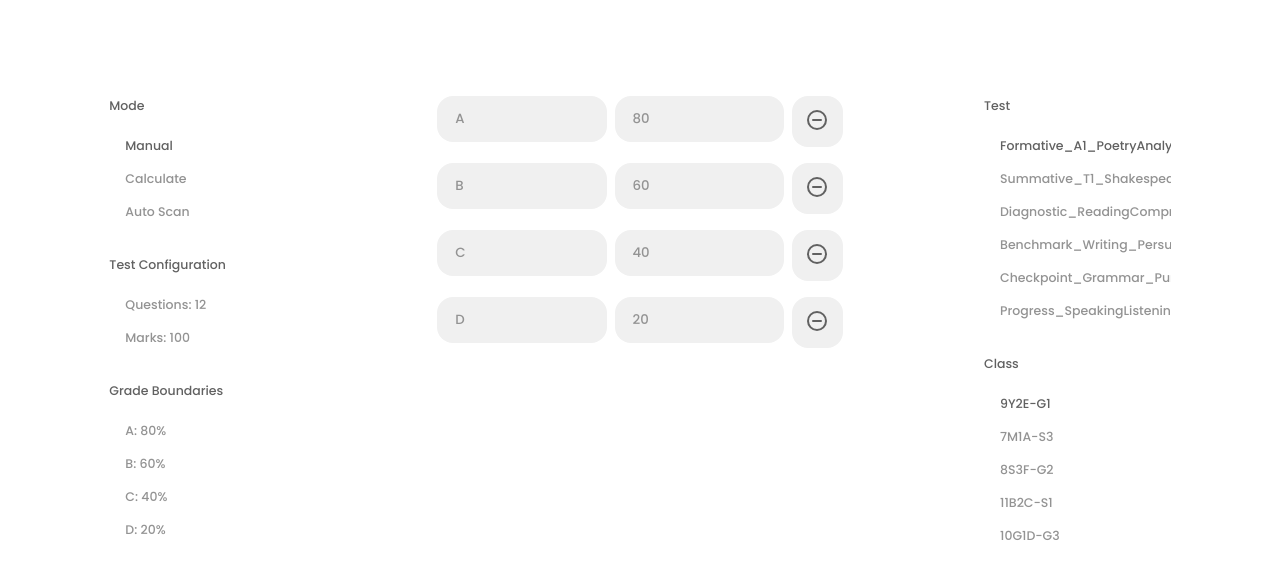
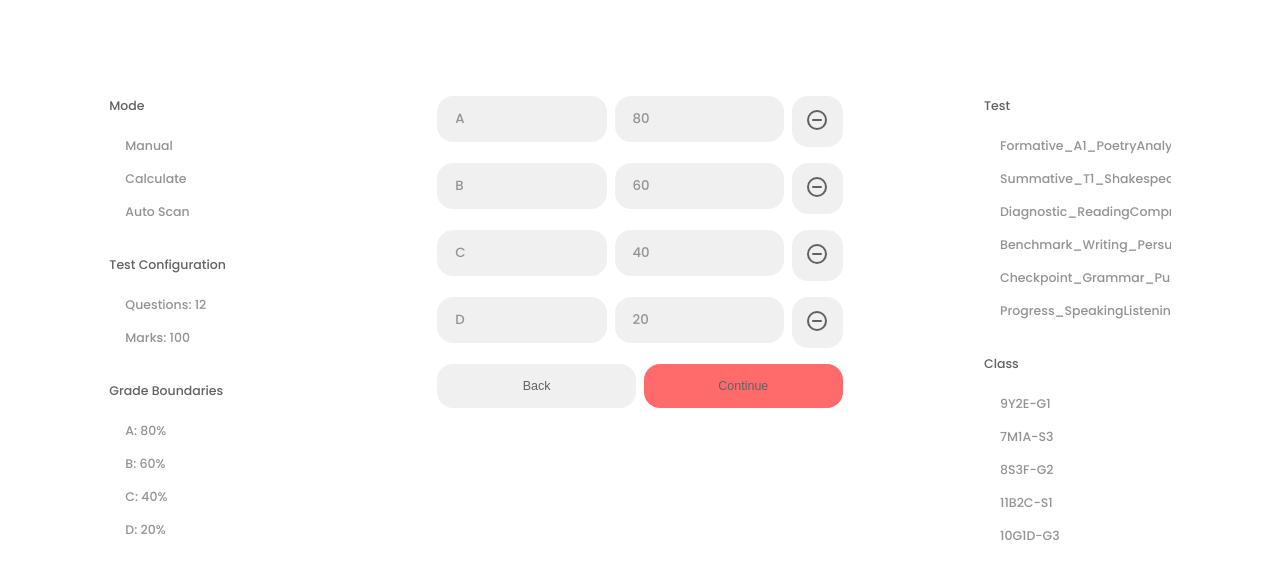
Before and after one commit to 1imo/Marking-Tool-3.0, a React (Vite) app in the folder client/: page / in a window 1280 px wide. Shown: the top 578 px of the page. Built offline with nearby package versions, Linux system fonts and the light colour scheme.

Commit message:
Forgive me for my rerenders

```diff
--- a/client/src/Atoms/Text.tsx
+++ b/client/src/Atoms/Text.tsx
@@ -32,10 +32,12 @@ const Text: FC<Props> = ({ size, text, colour = "--grey-two", padding }) => {
 
 	const paddingClasses = usePadding(padding, true);
 
+	console.log({ color: `var(${colour}) !important;` });
+
 	return (
 		<p
 			className={`${classname} ${paddingClasses}`}
-			style={{ color: `var(${colour})` }}
+			style={{ color: `var(${colour}) !important;` }}
 		>
 			{text}
 		</p>
--- a/client/src/Molecules/Btn-Main/Index.tsx
+++ b/client/src/Molecules/Btn-Main/Index.tsx
@@ -3,22 +3,38 @@ import Text from "../../Atoms/Text";
 import "./Style.css";
 
 type BtnType = "submit";
+type Colour =
+	| "--grey-one"
+	| "--grey-two"
+	| "--grey-three"
+	| "--grey-four"
+	| "--white"
+	| "--red";
 
 interface Props {
-	text?: string;
+	text: string;
 	type?: BtnType;
 	cb: (value: boolean) => void;
+	bg?: Colour;
+	colour?: Colour;
 }
 
-const BtnMain: FC<Props> = ({ text, cb, type = undefined }) => {
+const BtnMain: FC<Props> = ({
+	text,
+	cb,
+	type = undefined,
+	bg = "--grey-three",
+	colour = "--grey-two",
+}) => {
 	return (
 		<button
 			className="btn-main"
 			aria-label="region"
 			onClick={() => cb(true)}
 			type={type}
+			style={{ background: `var(${bg})` }}
 		>
-			<Text size="two" text={text} colour="--grey-one" />
+			<Text size="two" text={text} colour={colour} />
 		</button>
 	);
 };
--- /dev/null
+++ b/client/src/Organisms/Btn-Grid/Index.tsx
@@ -0,0 +1,47 @@
+import { FC } from "react";
+import BtnMain from "../../Molecules/Btn-Main/Index";
+import "./Styles.css";
+
+type Colour =
+	| "--grey-one"
+	| "--grey-two"
+	| "--grey-three"
+	| "--grey-four"
+	| "--white"
+	| "--red";
+
+interface Props {
+	textPrim: string;
+	cbPrim: () => void;
+	bgOne?: Colour;
+	colourOne?: Colour;
+	textSec: string;
+	cbSec: () => void;
+	bgTwo?: Colour;
+	colourTwo?: Colour;
+}
+
+const BtnGrid: FC<Props> = ({
+	textPrim,
+	cbPrim,
+	bgOne,
+	bgTwo,
+	colourOne,
+	colourTwo,
+	textSec,
+	cbSec,
+}) => {
+	return (
+		<section className="btn-grid">
+			<BtnMain
+				text={textPrim}
+				cb={cbPrim}
+				bg={bgOne}
+				colour={colourOne}
+			/>
+			<BtnMain text={textSec} cb={cbSec} bg={bgTwo} colour={colourTwo} />
+		</section>
+	);
+};
+
+export default BtnGrid;
--- /dev/null
+++ b/client/src/Organisms/Btn-Grid/Styles.css
@@ -0,0 +1,4 @@
+.btn-grid {
+	display: flex;
+	column-gap: 8px;
+}
--- a/client/src/Organisms/Input-Grid/Index.tsx
+++ b/client/src/Organisms/Input-Grid/Index.tsx
@@ -2,6 +2,7 @@ import { FC, useState } from "react";
 import Input, { Props as InputProps } from "../../Molecules/Input/Index";
 import BtnIcon from "../../Molecules/Btn-Icon/Index";
 import "./Styles.css";
+import BtnGrid from "../Btn-Grid/Index";
 
 type Type = "single" | "double";
 
@@ -46,6 +47,16 @@ const InputGrid: FC<Props> = ({ type, data, remove, cb }) => {
 						})}
 				</div>
 			))}
+			<BtnGrid
+				cbPrim={() => {}}
+				textPrim="Back"
+				bgOne="--grey-three"
+				colourOne="--grey-one"
+				cbSec={() => {}}
+				bgTwo="--red"
+				colourTwo="--white"
+				textSec="Continue"
+			/>
 		</section>
 	);
 };
```
Also changed, not shown: client/src/Organisms/Basket-Pg-Actions/Index.tsx (deleted, +0 -46 lines), client/src/Organisms/Basket-Pg-Actions/Style.css (deleted, +0 -26 lines).
